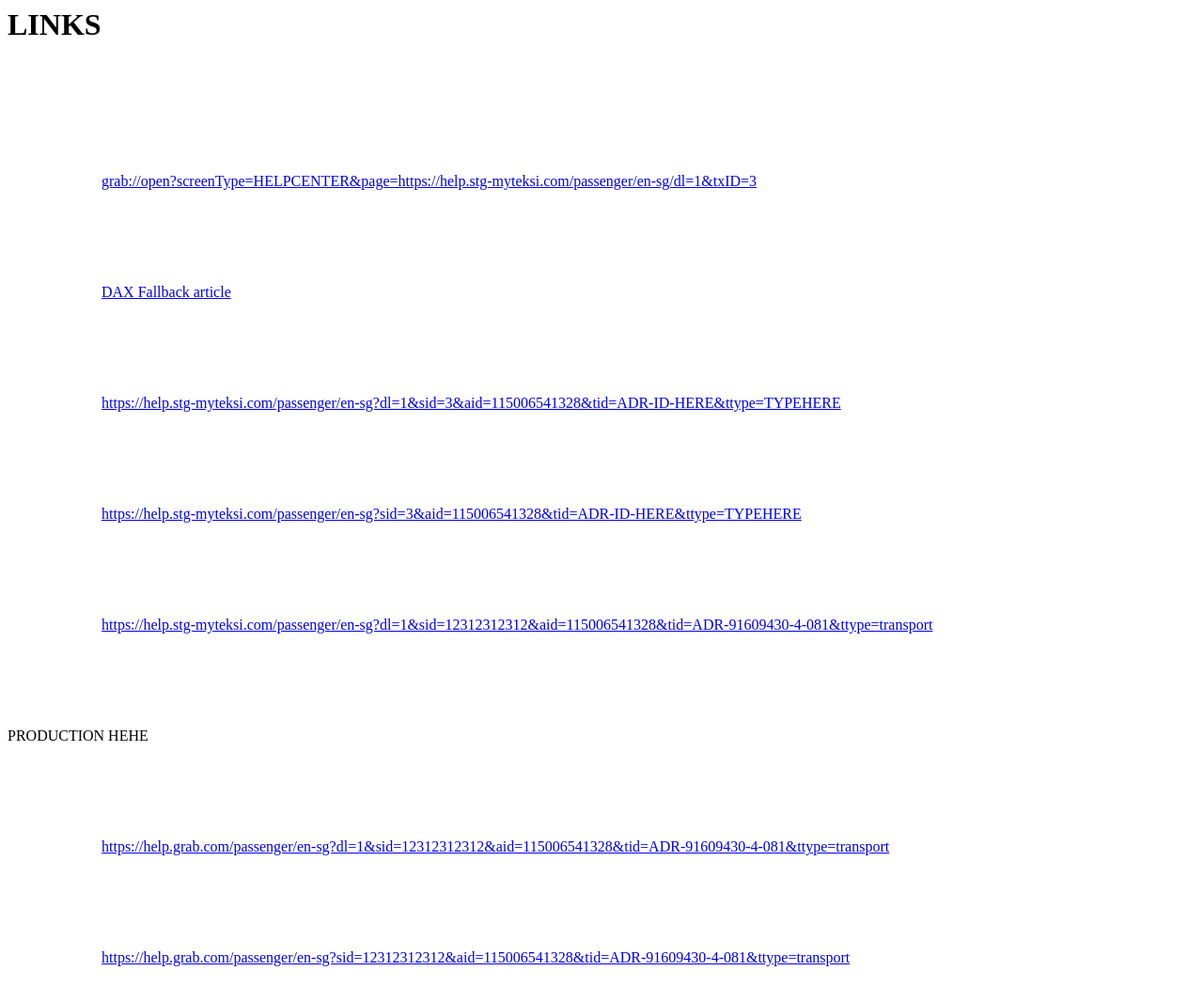
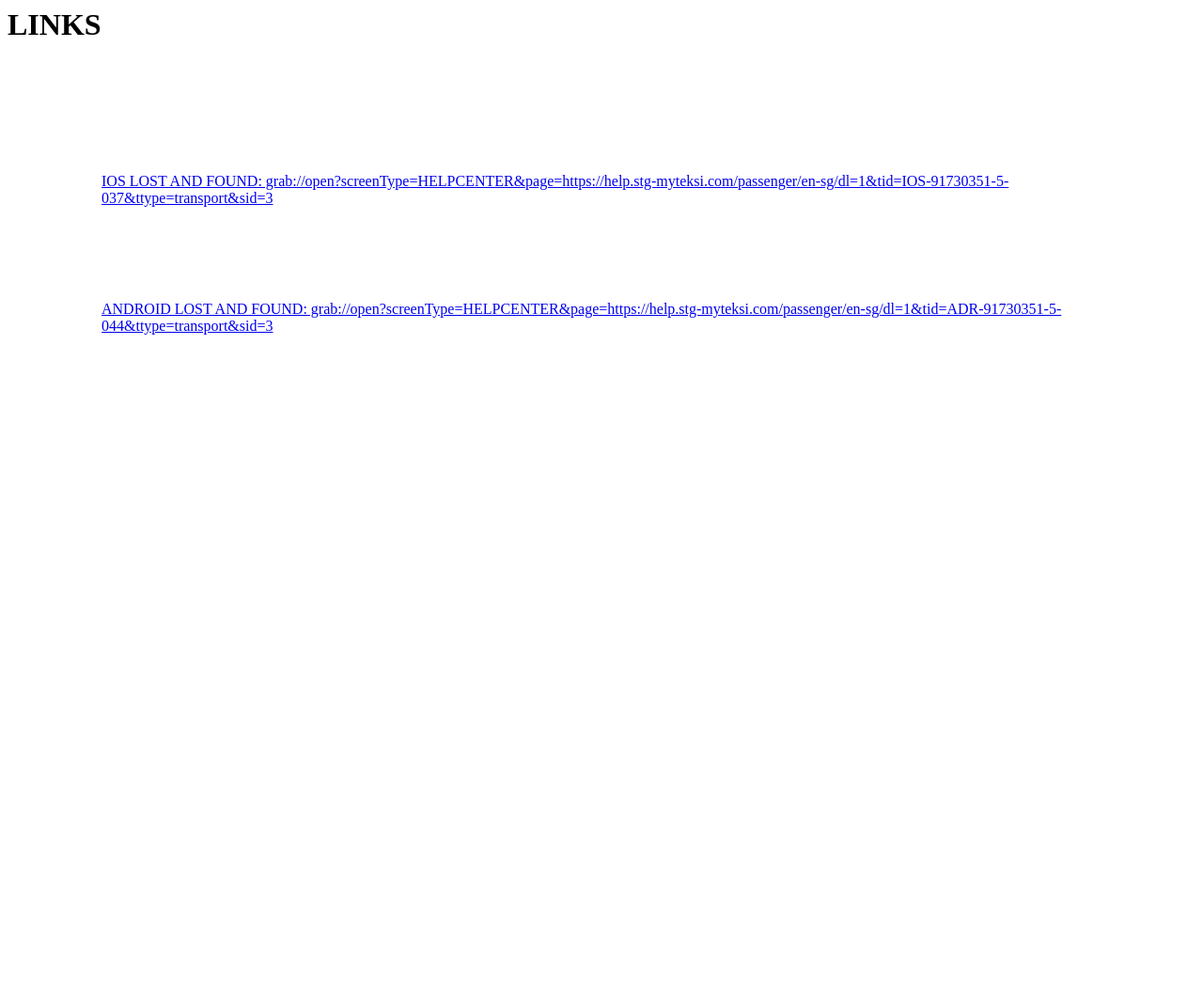
Before and after one commit to robertsambuena/robertsambuena.github.io, a plain HTML site: page index.html in a window 1280 px wide. Shown: the whole page at 94% size. After the commit the page ends 800 px from the top, so only its background shows below. Drawn offline with Linux system fonts and the light colour scheme.

Commit message:
Update index.html

```diff
--- a/index.html
+++ b/index.html
@@ -13,41 +13,14 @@
       <div class="brandarea">
         <h1>LINKS</h1><br/>
         <a
-           href="grab://open?screenType=HELPCENTER&page=https://help.stg-myteksi.com/passenger/en-sg/dl=1&txID=3"
+           href="grab://open?screenType=HELPCENTER&page=https://help.stg-myteksi.com/passenger/en-sg/dl=1&tid=IOS-91730351-5-037&ttype=transport&sid=3"
         >
-           grab://open?screenType=HELPCENTER&page=https://help.stg-myteksi.com/passenger/en-sg/dl=1&txID=3
+          IOS LOST AND FOUND: grab://open?screenType=HELPCENTER&page=https://help.stg-myteksi.com/passenger/en-sg/dl=1&tid=IOS-91730351-5-037&ttype=transport&sid=3
         </a>
         <a
-           href="grab://open?screenType=HELPCENTER&page=https://help.stg-myteksi.com/passenger/en-sg/360001876232"
+           href="grab://open?screenType=HELPCENTER&page=https://help.stg-myteksi.com/passenger/en-sg/dl=1&tid=ADR-91730351-5-044&ttype=transport&sid=3"
         >
-           DAX Fallback article
-        </a>
-        <a
-           href="https://help.stg-myteksi.com/passenger/en-sg?dl=1&sid=3&aid=115006541328&tid=ADR-ID-HERE&ttype=TYPEHERE"
-        >
-            https://help.stg-myteksi.com/passenger/en-sg?dl=1&sid=3&aid=115006541328&tid=ADR-ID-HERE&ttype=TYPEHERE
-        </a>
-        <a
-           href="https://help.stg-myteksi.com/passenger/en-sg?sid=3&aid=115006541328&tid=ADR-ID-HERE&ttype=TYPEHERE"
-        >
-            https://help.stg-myteksi.com/passenger/en-sg?sid=3&aid=115006541328&tid=ADR-ID-HERE&ttype=TYPEHERE
-        </a>
-        <a
-           href="https://help.stg-myteksi.com/passenger/en-sg?dl=1&sid=3&aid=115006541328&tid=ADR-91609430-4-081&ttype=transport"
-        >
-            https://help.stg-myteksi.com/passenger/en-sg?dl=1&sid=12312312312&aid=115006541328&tid=ADR-91609430-4-081&ttype=transport
-        </a>
-        PRODUCTION HEHE
-
-        <a
-           href="https://help.grab.com/passenger/en-sg?dl=1&sid=3&aid=115006541328&tid=ADR-91609430-4-081&ttype=transport"
-        >
-            https://help.grab.com/passenger/en-sg?dl=1&sid=12312312312&aid=115006541328&tid=ADR-91609430-4-081&ttype=transport
-        </a>
-        <a
-           href="https://help.grab.com/passenger/en-sg?sid=3&aid=115006541328&tid=ADR-91609430-4-081&ttype=transport"
-        >
-            https://help.grab.com/passenger/en-sg?sid=12312312312&aid=115006541328&tid=ADR-91609430-4-081&ttype=transport
+           ANDROID LOST AND FOUND: grab://open?screenType=HELPCENTER&page=https://help.stg-myteksi.com/passenger/en-sg/dl=1&tid=ADR-91730351-5-044&ttype=transport&sid=3
         </a>
       </div>
   </body>
```
